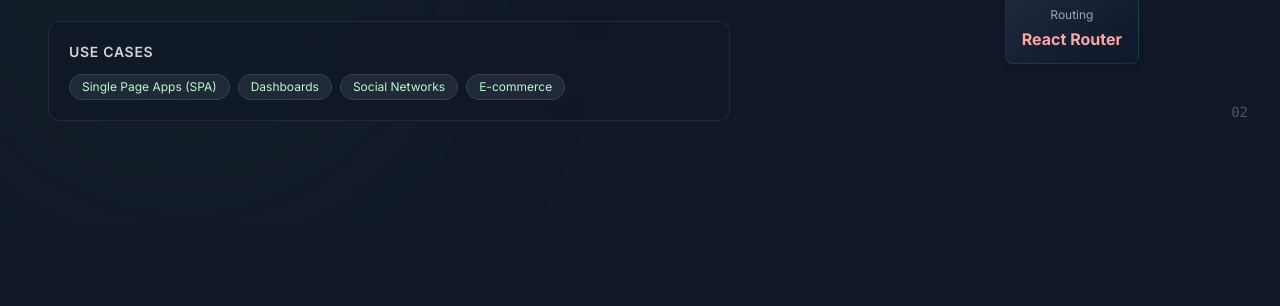
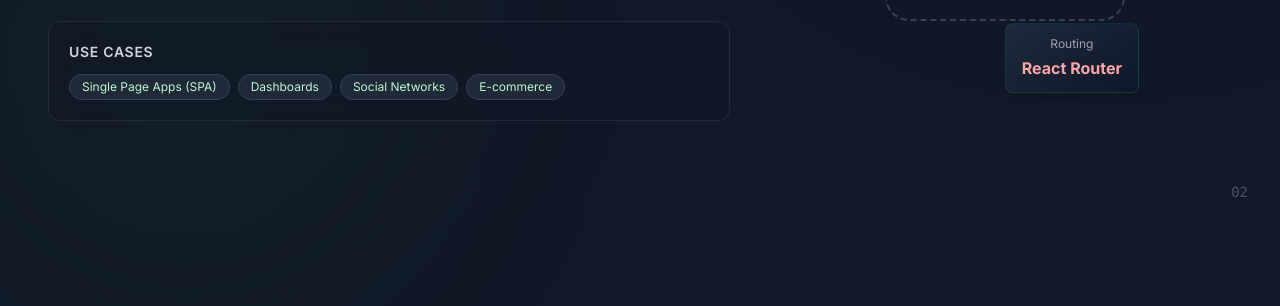
Before and after one commit to jalaldhalipM/PPT, a plain HTML site: page slide2.html in a window 1280 px wide. Shown: the part 574-880 px from the top of the page. Before the commit the page ends 800 px from the top, so only its background shows below. Drawn offline with nearby package versions, Linux system fonts and the light colour scheme.

Commit message:
Update slide2.html

```diff
--- a/slide2.html
+++ b/slide2.html
@@ -85,13 +85,14 @@
 </head>
 
 <body class="bg-gray-900 text-white overflow-hidden m-0 p-0">
-    <div class="w-[1280px] h-[720px] relative flex flex-col p-12 font-['Inter']">
+    <div class="w-screen h-screen relative flex flex-col p-12 font-['Inter']">
         <!-- Background Elements -->
         <div class="absolute inset-0 z-0">
             <div
                 class="absolute top-[-20%] right-[-10%] w-[600px] h-[600px] bg-purple-900/20 rounded-full blur-[120px]">
             </div>
-            <div class="absolute bottom-[-10%] left-[-5%] w-[500px] h-[500px] bg-green-900/10 rounded-full blur-[100px]">
+            <div
+                class="absolute bottom-[-10%] left-[-5%] w-[500px] h-[500px] bg-green-900/10 rounded-full blur-[100px]">
             </div>
         </div>
         <!-- Header Section -->
```
